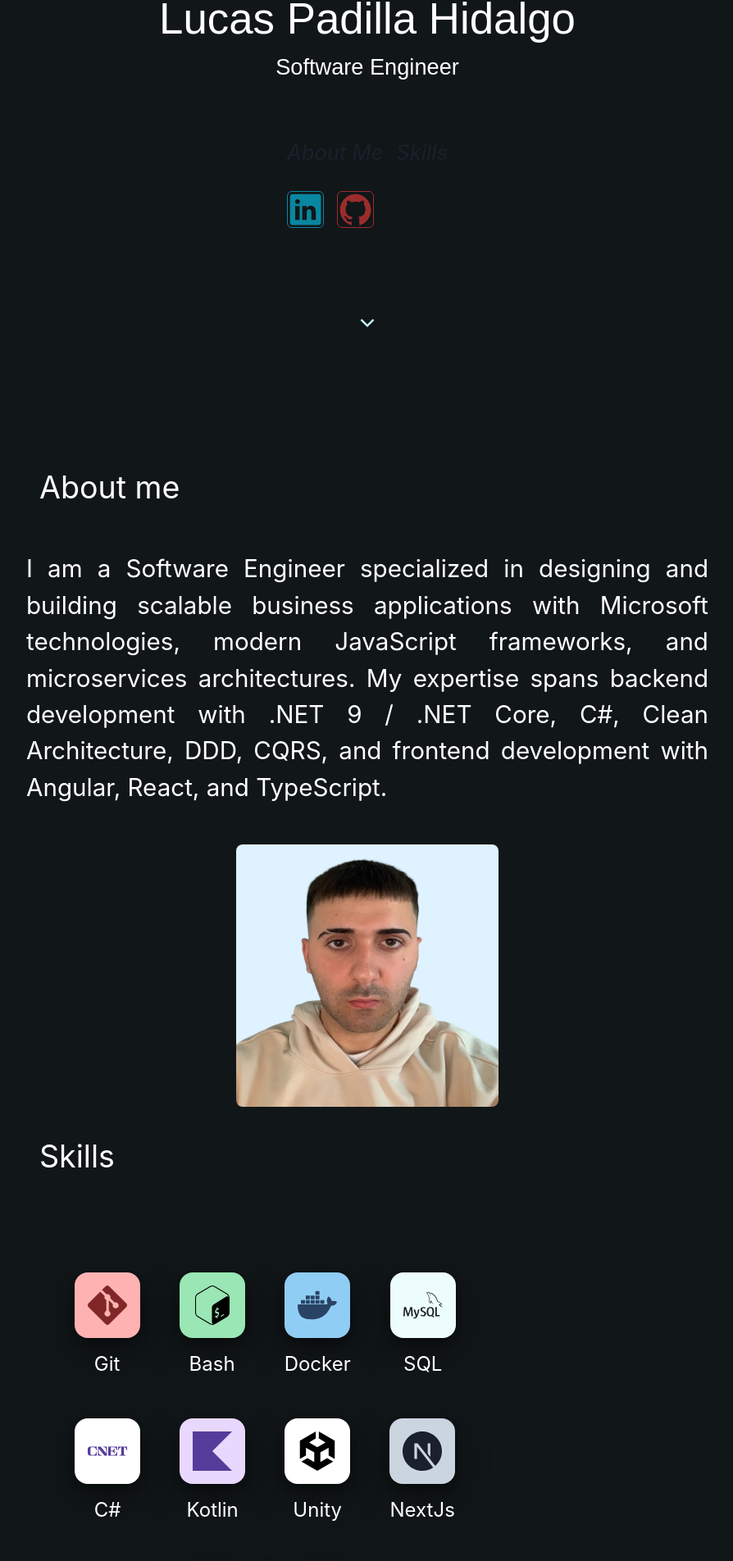
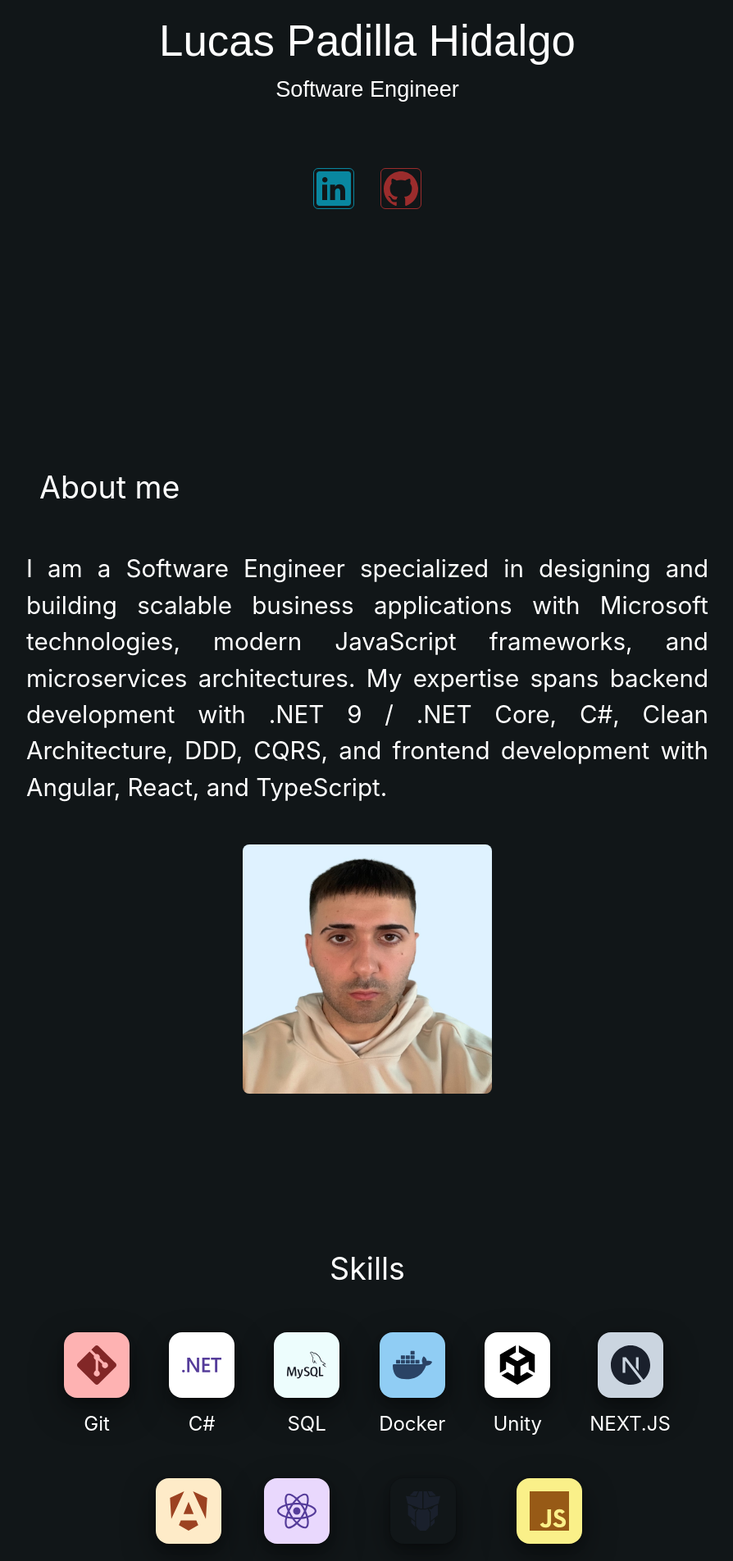
Before and after one commit to Lucaso1424/portfolio-lucas-padilla, a Next.js app: page /Portfolio in a window 1280 px wide. Shown: the part 281-2185 px from the top of the page at 82% size, without its empty margins (192-1086 px from the left). Built offline with nearby package versions, Linux system fonts and the light colour scheme.

Commit message:
AboutMe page fixed and CSS applied to Portfolio(), SkillSquare() and TitleSection()

```diff
--- a/components/three-components/ContactPage/ContactAnimation.tsx
+++ b/components/three-components/ContactPage/ContactAnimation.tsx
@@ -5,7 +5,6 @@ import { useRef } from "react";
 import * as THREE from "three";
 
 export const ContactAnimation = () => {
-  const pc_desktop_set = useLoader(GLTFLoader, '/models/pc_desktop_set.glb');
   const desktop = useLoader(GLTFLoader, '/models/gaming_desktop_pc.glb');
   const chair = useLoader(GLTFLoader, '/models/red_gaming_chair.glb');
 
@@ -16,13 +15,13 @@ export const ContactAnimation = () => {
       if(camera.position.z > 4.5){
         camera.position.z -= (clock.elapsedTime * 0.01);
       }
-    })
+    });
     return null;
   }
 
   return(
-      <group rotation={[0,1.55,0]} scale={[2, 2, 2]}>
-        <ambientLight intensity={0.5} />
+      <group rotation={[0, 1.55, 0]} scale={[2, 2, 2]}>
+        <ambientLight intensity={1.2} />
 
         <directionalLight
           ref={dirLightRef}
@@ -34,19 +33,19 @@ export const ContactAnimation = () => {
         <pointLight color={"#F5B5B1"} position={[0, 2, -5]} intensity={1.5} />
         <pointLight color={"#F2E7CB"} position={[-2, 3, 2]} intensity={1} />
 
-        <primitive object={desktop.scene} scale={0.22} position={[1, 0.05, 0]} rotation={[0, -Math.PI, 0]}>
+        <primitive object={desktop.scene} scale={0.22} position={[0.72, 0.005, 0]} rotation={[0, -Math.PI, 0]}>
           <Html
             transform
             rotation={[0, Math.PI / 2, 0]}
             wrapperClass="htmlScreen"
             distanceFactor={1}
-            position={[0.48, 3.14, 3.02]}
+            position={[0.29, 3.18, 3.02]}
             scale={[2, 2, 5]}  >
-            <iframe src="/Portfolio" width="1130" height="596" />
+            <iframe src="/Portfolio" width="1127" height="592" />
           </Html>
         </primitive>
 
-        <primitive object={chair.scene} scale={1} position={[-0.2, -0.5, 0.5]} rotation={[0, Math.PI, 0]}/>
+        <primitive object={chair.scene} scale={1} position={[-0.31, -0.6, 0.4]} rotation={[0, Math.PI, 0]}/>
         <UpdateCamera />
       </group>
   )
--- a/components/web-components/Footer.tsx
+++ b/components/web-components/Footer.tsx
@@ -5,7 +5,7 @@ import { GithubIcon,LinkedinIcon } from "./SocialIcons"
 export const Footer = () => {
     const bgColor = {
         backgroundColor: '#1e1a20'
-    }
+    };
     return (
         <div style={bgColor}>
             <Divider />
@@ -17,7 +17,7 @@ export const Footer = () => {
                         borderRadius='lg'
                         />
                     </Box>
-                    <Text as='i' fontSize={'sm'}>LPadilla Project {(new Date().getFullYear())}. </Text>
+                    <Text as='i' fontSize={'sm'}>LPadilla Project {(new Date().getFullYear())}.</Text>
                     <Text as='i' fontSize={'sm'}>All Rights Reserved.</Text>
                 </Box>
                 <Box minHeight={['9rem','9rem']} m={['auto',0]} mt={['0','2rem']}>
@@ -25,7 +25,7 @@ export const Footer = () => {
                     <UnorderedList>
                         <ListItem><Link className='link' href='/'>Home</Link></ListItem>
                         <ListItem><Link className='link' href='/MyProjects'>My Projects</Link></ListItem>
-                        <ListItem><Link className='link' href='/Contact'>Contact</Link></ListItem>
+                        <ListItem><Link className='link' href='/AboutMe'>Contact</Link></ListItem>
                     </UnorderedList>
                 </Box>
                 <Box minHeight={['9rem','9rem']} m={['auto',0]} mt={['0','2rem']}>
--- a/components/web-components/NavBar.tsx
+++ b/components/web-components/NavBar.tsx
@@ -9,7 +9,7 @@ import {
   IconButton,
   Box
 } from './ChakraElements';
-import { HamburgerIcon, CloseIcon, MoonIcon } from './SocialIcons';
+import { HamburgerIcon, CloseIcon } from './SocialIcons';
 import NextLink from 'next/link';
 
 
@@ -83,9 +83,6 @@ export const Navbar = ({height, width, top, darkMode}: {height: string, width: s
           mr='2'
           mt='0.85rem'
           display={['none', 'none', vdarkMode, vdarkMode]}/>
-        <Box mt='0.95rem' display={['none', 'none', 'flex', 'flex']} >
-          <MoonIcon  />
-        </Box>
         </Flex>
         {/* Mobile */}
         <IconButton
@@ -152,7 +149,7 @@ export const Navbar = ({height, width, top, darkMode}: {height: string, width: s
             </Button>
           </NextLink>
 
-          <NextLink href="/Contact" passHref>
+          <NextLink href="/AboutMe" passHref>
             <Button
               variant="outline"
               aria-label="Contact"
@@ -162,15 +159,6 @@ export const Navbar = ({height, width, top, darkMode}: {height: string, width: s
               Contact
             </Button>
           </NextLink>
-          <Flex>
-            <Switch
-            color="green"
-            isChecked={isDark}
-            onChange={toggleColorMode}
-            mr='2'
-            />
-            <MoonIcon />
-          </Flex>
         </Flex>
       </Flex>
     </Flex>
--- a/components/web-components/PortfolioNav.tsx
+++ /dev/null
@@ -1,17 +0,0 @@
-import NextLink from 'next/link'
-import { Text,Flex, Link } from './ChakraElements'
-
-export const PortfolioNav = ({direction}: {direction: any}) => {
-    return(
-        <Flex direction={direction} justify='center' gap={['2rem','1rem']} my={['3rem','1rem']}>
-            <Text fontSize={['7.2vmin','3.2vmin']} as='em' className='hover-underline'>
-                <Link style={{textDecoration: 'none'}} as={NextLink} href="#first-section">About Me</Link>
-            </Text>
-            <Text fontSize={['7.2vmin','3.2vmin']} as='em' className='hover-underline'>
-                <Link style={{textDecoration: 'none'}} as={NextLink} href="#third-section">Skills</Link>
-            </Text>
-        </Flex>
-    )
-}
-
-export default PortfolioNav
--- a/components/web-components/SkillSquare.tsx
+++ b/components/web-components/SkillSquare.tsx
@@ -1,17 +1,17 @@
-import { Flex, Box } from './ChakraElements'
-import * as TechIcons from './TechIcons'
+import { Flex, Box } from './ChakraElements';
+import * as TechIcons from './TechIcons';
 
 const SkillIcons = [
     { name: 'Git', icon: TechIcons.GitIcon, color: 'red.800', bg: 'red.200' },
-    { name: 'Bash', icon: TechIcons.BashIcon, color: 'black', bg: 'green.200' },
+    { name: 'C#', icon: TechIcons.CNetIcon, color: 'purple.700', bg: 'white' },
+    { name: 'SQL', icon: TechIcons.SqlIcon, color: 'gray.900', bg: 'cyan.50' },
     { name: 'Docker', icon: TechIcons.DockerIcon, color: 'blue.800', bg: 'blue.200' },
-    { name: 'SQL', icon: TechIcons.SqlIcon, color: 'gray.900', bg: 'cyan.50' },
-    { name: 'C#', icon: TechIcons.CNetIcon, color: 'purple.700', bg: 'white' },
-    { name: 'Kotlin', icon: TechIcons.KotlinIcon, color: 'purple.700', bg: 'purple.100' },
     { name: 'Unity', icon: TechIcons.UnityIcon, color: 'black', bg: 'white' },
-    { name: 'NextJs', icon: TechIcons.NextJsIcon, color: 'gray.800', bg: 'gray.300' },
+    { name: 'NEXT.JS', icon: TechIcons.NextJsIcon, color: 'gray.800', bg: 'gray.300' },
     { name: 'Angular', icon: TechIcons.AngularIcon, color: 'orange.700', bg: 'orange.100' },
-    { name: 'JS', icon: TechIcons.JsIcon, color: 'yellow.700', bg: 'yellow.200' }
+    { name: 'React', icon: TechIcons.ReactIcon, color: 'purple.700', bg: 'purple.100' },
+    { name: 'PrimeFaces', icon: TechIcons.PrimeFacesIcon, color: 'grey.700', bg: 'grey.100' },
+    { name: 'JS', icon: TechIcons.JsIcon, color: 'yellow.700', bg: 'yellow.200' },
 ];
 
 export const SkillSquare = () => {
@@ -21,7 +21,7 @@ export const SkillSquare = () => {
             flexWrap={['wrap','wrap']}
             gap='3rem'
             justify='center'
-            width={['30rem','70%']}
+            width={['30rem','100%']}
             my='3rem'>
             {SkillIcons.map(({ name, icon: Icon, color, bg }) => (
                 <Flex
--- a/components/web-components/SocialButtons.tsx
+++ b/components/web-components/SocialButtons.tsx
@@ -11,9 +11,9 @@ const SocialButtons = () => {
                     color='cyan.700'
                     _hover={{ bgColor: 'cyan.300' }}
                     size='xxl'
-                    fontSize={['4.7rem', '2.7rem']}
+                    fontSize={['5rem', '3rem']}
                     icon={<LinkedinIcon />}
-                    mr='1rem'
+                    mr='2rem'
                     aria-label={''} />
             </a>
             <a href="https://github.com/Lucaso1424" rel="noreferrer" target="_blank">
@@ -22,7 +22,7 @@ const SocialButtons = () => {
                     colorScheme='red'
                     color='red.700'
                     size='xxl'
-                    fontSize={['4.7rem', '2.7rem']}
+                    fontSize={['5rem', '3rem']}
                     _hover={{ bgColor: 'red.200' }}
                     icon={<GithubIcon />}
                     aria-label={''}/>
--- a/components/web-components/TechIcons.tsx
+++ b/components/web-components/TechIcons.tsx
@@ -2,7 +2,7 @@ export {
     SiNextdotjs as NextJsIcon,
     SiJavascript as JsIcon,
     SiReact as ReactIcon,
-    SiCnet as CNetIcon,
+    SiDotnet as CNetIcon,
     SiGnubash as BashIcon,
     SiDocker as DockerIcon,
     SiHtml5 as HtmlIcon,
@@ -10,5 +10,6 @@ export {
     SiMysql as SqlIcon,
     SiGit as GitIcon,
     SiUnity as UnityIcon,
-    SiAngular as AngularIcon
+    SiAngular as AngularIcon,
+    SiPrimefaces as PrimeFacesIcon
 } from 'react-icons/si'
--- a/components/web-components/TitleSection.tsx
+++ b/components/web-components/TitleSection.tsx
@@ -1,13 +1,12 @@
 import { Box, Text, Flex, Img } from './ChakraElements'
 import { ArrowDownIcon } from './SocialIcons'
 import NextLink from 'next/link'
-import PortfolioNav from './PortfolioNav'
 import SocialButtons from './SocialButtons'
 
 export const TitleSection = ({height}: {height: any}) => {
     return(
         <Flex
-            w={['90%','100%']}
+            w={['100%','100%']}
             h={[height,'$100vh']}
             top={['14rem','7rem']}
             as='section'
@@ -18,13 +17,14 @@ export const TitleSection = ({height}: {height: any}) => {
             position='relative'>
             <Img
                 borderRadius='full'
-                boxSize={['12rem','8.5rem']}
+                boxSize={['8rem','8.2rem']}
                 src='/favicon.ico'
                 alt='LPADILLA Project'/>
-            <Box mt={['2rem','1rem']}>
+            <Box mt={['3rem','1rem']}>
                 <Text
                     as='h1'
                     fontFamily='Arial'
+                    mt={'2rem'}
                     fontSize={['10.6vmin','6.6vmin']}
                     color='white'
                     align='center'>
@@ -32,22 +32,16 @@ export const TitleSection = ({height}: {height: any}) => {
                 </Text>
                 <Text
                     as='h2'
-                    fontSize={['7.8vmin','3.4vmin']}
+                    fontSize={['8vmin','3.4vmin']}
                     fontFamily='Arial'
                     color='white'
                     align='center'
-                    mt={['1rem','0rem']}>
+                    mt={['3rem','0rem']}>
                     Software Engineer
                 </Text>
             </Box>
             <Box mt='3rem' alignContent={'center'}>
-                <PortfolioNav direction={"row"} />
                 <SocialButtons />
-            </Box>
-            <Box mt={['8rem','6.5rem']}>
-                <NextLink href="#first-section" >
-                    <ArrowDownIcon fontSize='1.5rem' style={{cursor: 'pointer', color: '#C8F9FF'}} />
-                </NextLink>
             </Box>
         </Flex>
     )
--- a/src/app/Portfolio/page.tsx
+++ b/src/app/Portfolio/page.tsx
@@ -1,4 +1,4 @@
-"use client"
+"use client";
 
 import {
     Box,
@@ -13,12 +13,13 @@ import useWindowDimensions from '../../../components/web-components/WebDimension
 import { Navbar } from '../../../components/web-components/NavBar';
 
 export default function Portfolio() {
-
     var { width, height } = useWindowDimensions();
+    if (!width) width = 100;
+    if (!height) height = 100;
     return(
         <Box bgColor='#111618' >
             <Box display={['block','none']}>
-                 <Navbar height={''} width={''} top={'55rem'} darkMode={'true'} />
+                 <Navbar height={height.toString()} width={width?.toString()} top={'55rem'} darkMode='100'/>
             </Box>
             <TitleSection height={height} />
             <Flex
@@ -53,7 +54,7 @@ export default function Portfolio() {
                         borderRadius='lg'
                         mt='3rem'
                         mx='auto'
-                        boxSize={['20rem']}
+                        boxSize={['19rem']}
                         src='/images/about-me/lucas.jpg'/>
                 </Box>
             </Flex>
@@ -66,20 +67,19 @@ export default function Portfolio() {
                 direction='column'
                 justify='star'
                 id='third-section'>
-                <Box mx={['auto','15rem']} my='4rem' mb='2rem'>
-                    <Text
-                        as='h2'
-                        fontSize={['8.7vmin','4.7vmin']}
-                        color='white'
-                        align='left'>
-                        Skills
-                    </Text>
-                </Box>
                 <Box
                     mx={['2rem','14rem']}
                     h='100%'
                     my='1rem'
                     alignContent='center'>
+                    <Text
+                        as='h2'
+                        fontSize={['8.7vmin','4.7vmin']}
+                        color='white'
+                        mt={'4rem'}
+                        align='center'>
+                        Skills
+                    </Text>
                     <SkillSquare />
                 </Box>
             </Flex>
--- a/styles/Global.tsx
+++ b/styles/Global.tsx
@@ -1,6 +1,6 @@
 export const GlobalCSS = {
     'html': {
-      scrollBehavior: 'smooth!important'
+      scrollBehavior: 'smooth!'
     },
     '.htmlScreen iframe': {
         width: '1385px',
```
